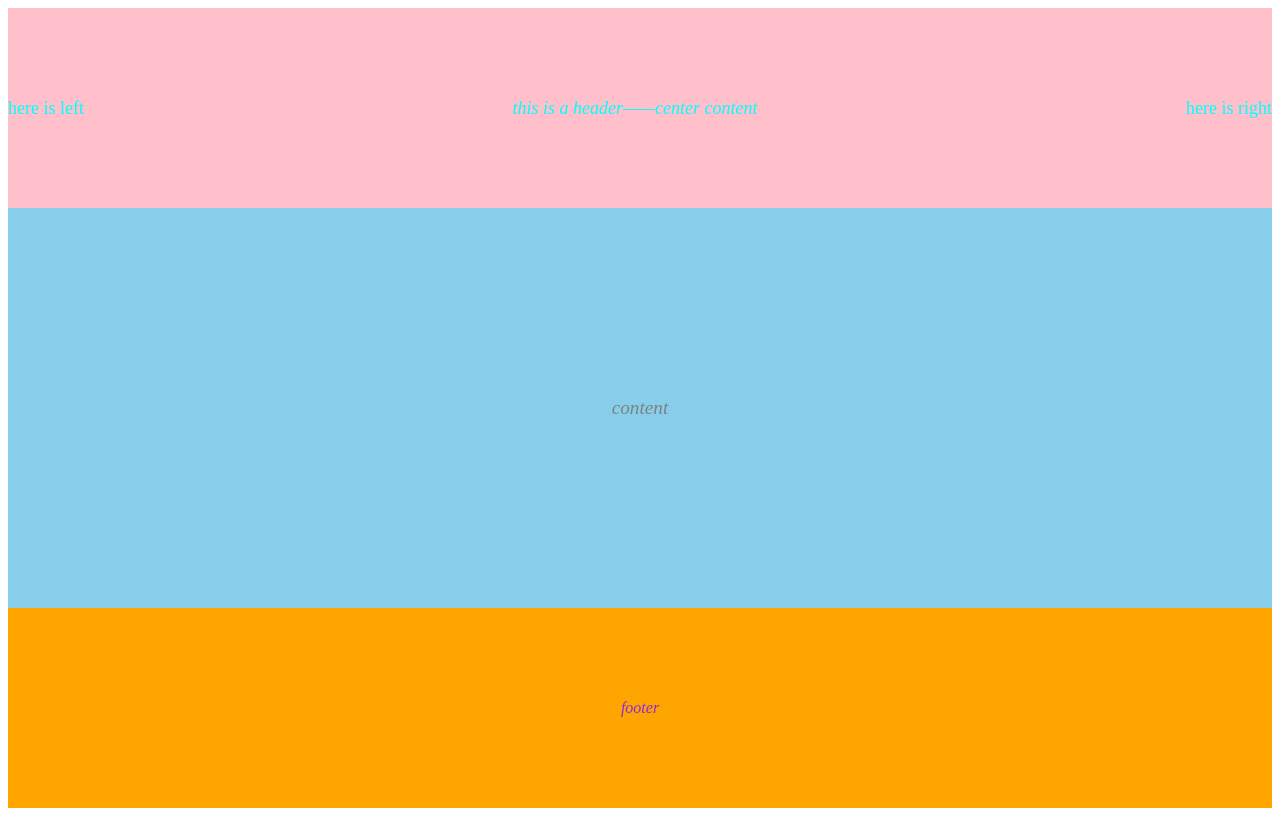
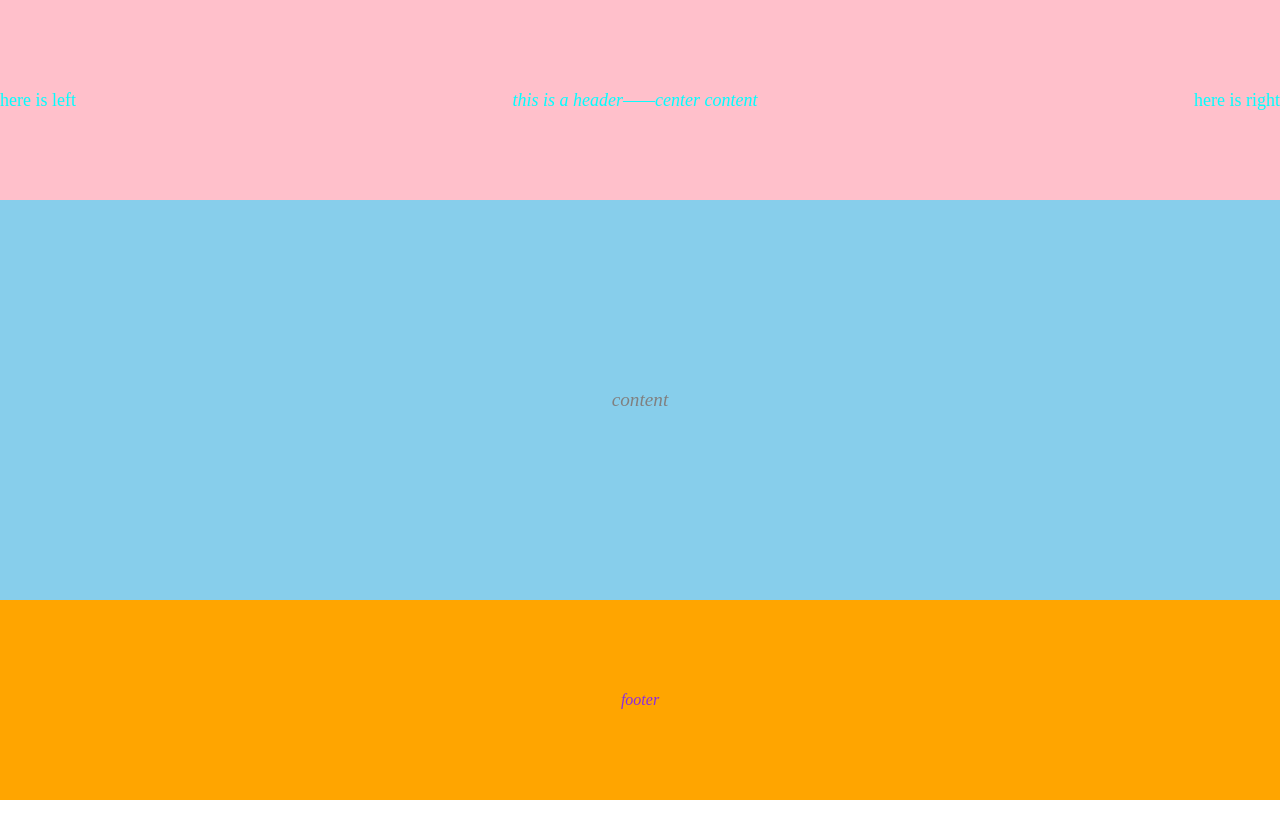
Before and after one commit to luckythus/project1, a plain HTML site: page index.html in a window 1280 px wide. Drawn offline with Linux system fonts and the light colour scheme.

Commit message:
提交index.html和index.css文件

```diff
--- a/index.css
+++ b/index.css
@@ -0,0 +1,4 @@
+head,body {
+  padding: 0;
+  margin: 0;
+}
--- a/index.html
+++ b/index.html
@@ -5,7 +5,6 @@
   <meta http-equiv="X-UA-Compatible" content="IE=edge">
   <meta name="viewport" content="width=device-width, initial-scale=1.0">
   <title>Document</title>
-  <link rel="stylesheet" href="./index.css">
   <style>
     .header {
       background-color: pink;
@@ -57,6 +56,7 @@
   <div class="footer">
     footer
   </div>
+  <link rel="stylesheet" href="./index.css">
   <script src="./index.js"></script>
 </body>
 </html>
```
